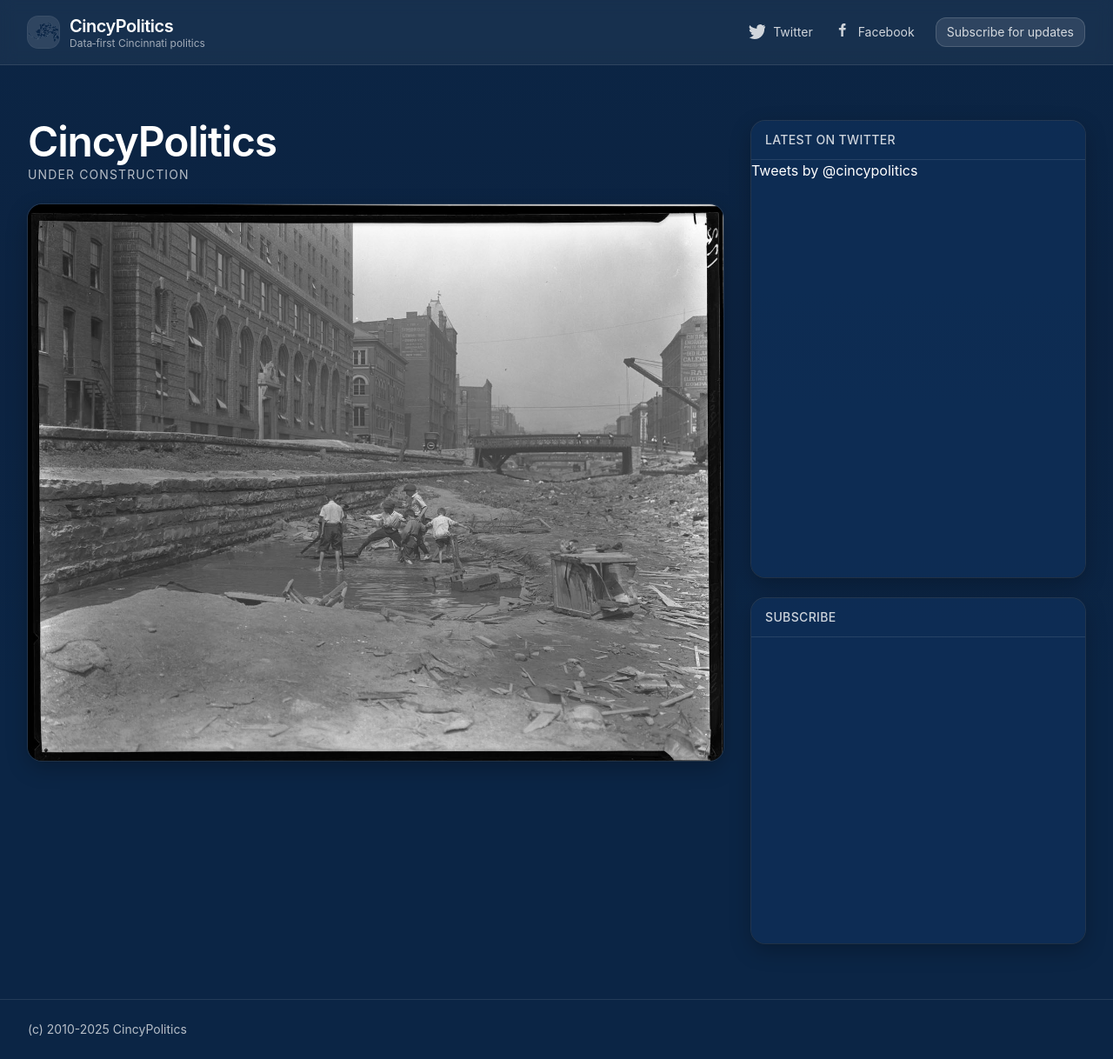
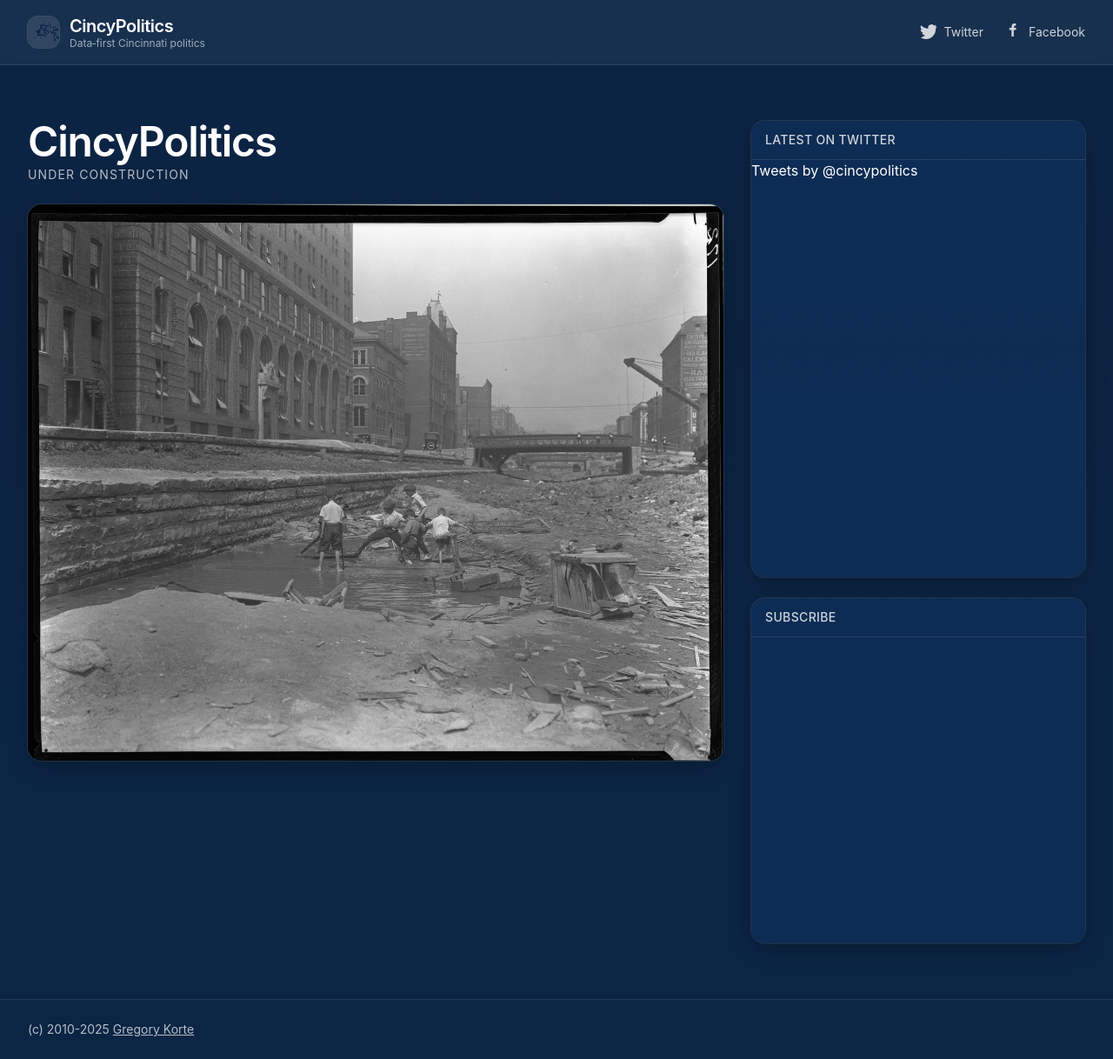
Before and after one commit to gregorykorte/cincypolitics, a plain HTML site: page index.html in a window 1280 px wide. Shown: the whole page at 87% size. Drawn offline with nearby package versions, Linux system fonts and the light colour scheme.

Commit message:
Fix X/Twitter CSP domains; remove header subscribe button; update copyright link

```diff
--- a/index.html
+++ b/index.html
@@ -81,14 +81,7 @@
           <a class="hover:text-white inline-flex items-center gap-2" href="https://www.facebook.com/CincyPolitics" target="_blank" rel="noopener">
             <svg xmlns="http://www.w3.org/2000/svg" viewBox="0 0 24 24" class="h-5 w-5" fill="currentColor" aria-hidden="true"><path d="M13.5 9H16l.5-3h-3V4.5c0-.866.176-1.5 1.5-1.5H16V0h-2.5C11.57 0 10 1.79 10 4.5V6H7v3h3v9h3V9Z"/></svg>
             <span class="hidden sm:inline">Facebook</span>
-          </a>
-          <!-- Subscribe button -->
-          <a href="https://www.gregorykorte.com/#/portal/signup" target="_blank" rel="noopener"
-             onclick="if (window.GhostPortal) { window.GhostPortal.open({ portal: true, signup: true }); return false; } return true;"
-             class="inline-flex items-center rounded-xl border border-white/15 bg-white/10 px-3 py-1.5 hover:bg-white/15 focus:outline-none focus:ring-2 focus:ring-cp-accent/60">
-            <span class="text-sm">Subscribe for updates</span>
-          </a>
-        </nav>
+          </a>        </nav>
       </div>
     </header>
 
@@ -151,7 +144,7 @@
     <!-- Footer -->
     <footer class="relative z-10 border-t border-white/10">
       <div class="mx-auto max-w-7xl px-4 sm:px-6 lg:px-8 py-6 text-sm text-white/70">
-        (c) 2010-2025 CincyPolitics
+        (c) 2010-2025 <a href="https://www.gregorykorte.com" class="underline hover:no-underline" target="_blank" rel="noopener">Gregory Korte</a>
       </div>
     </footer>
 
```
Also changed, not shown: 1 other file.
